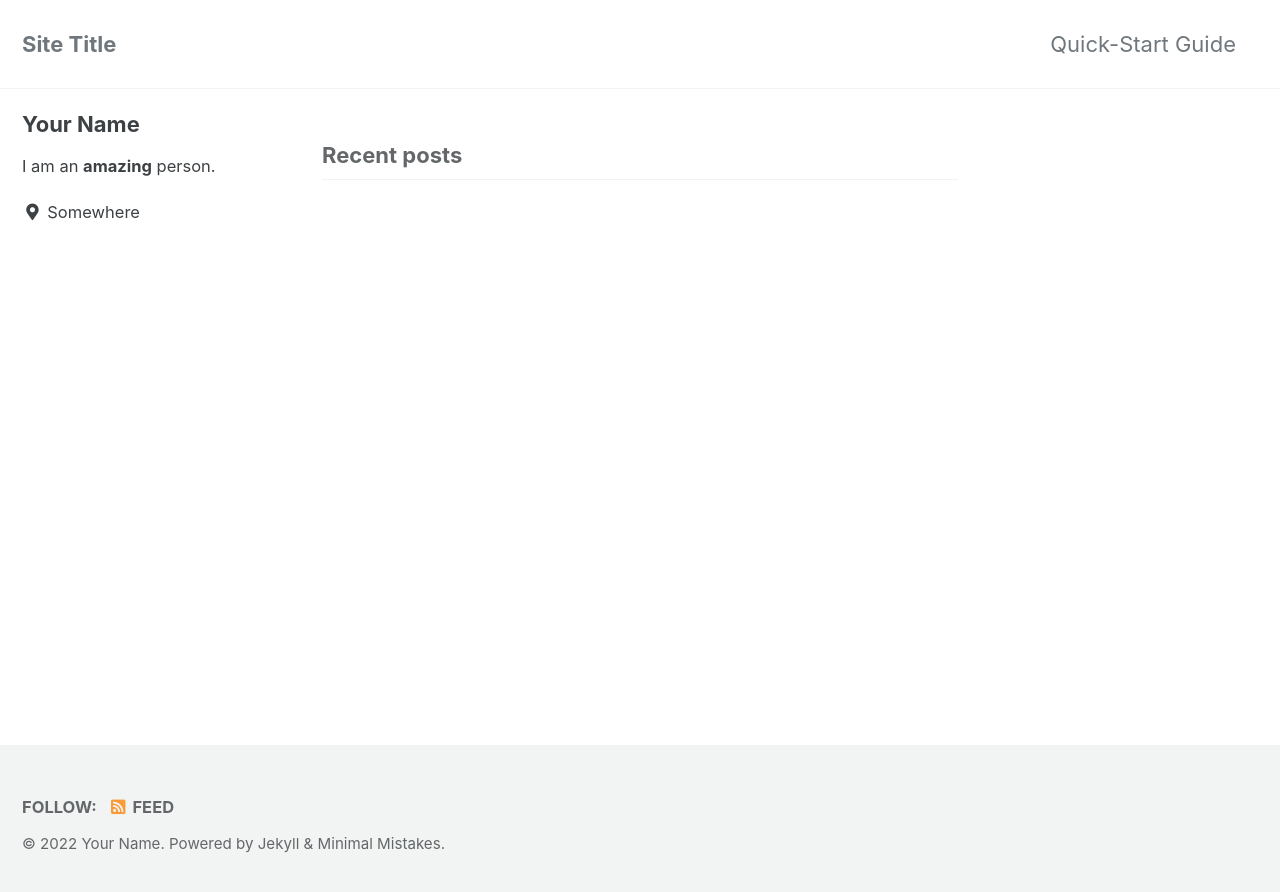
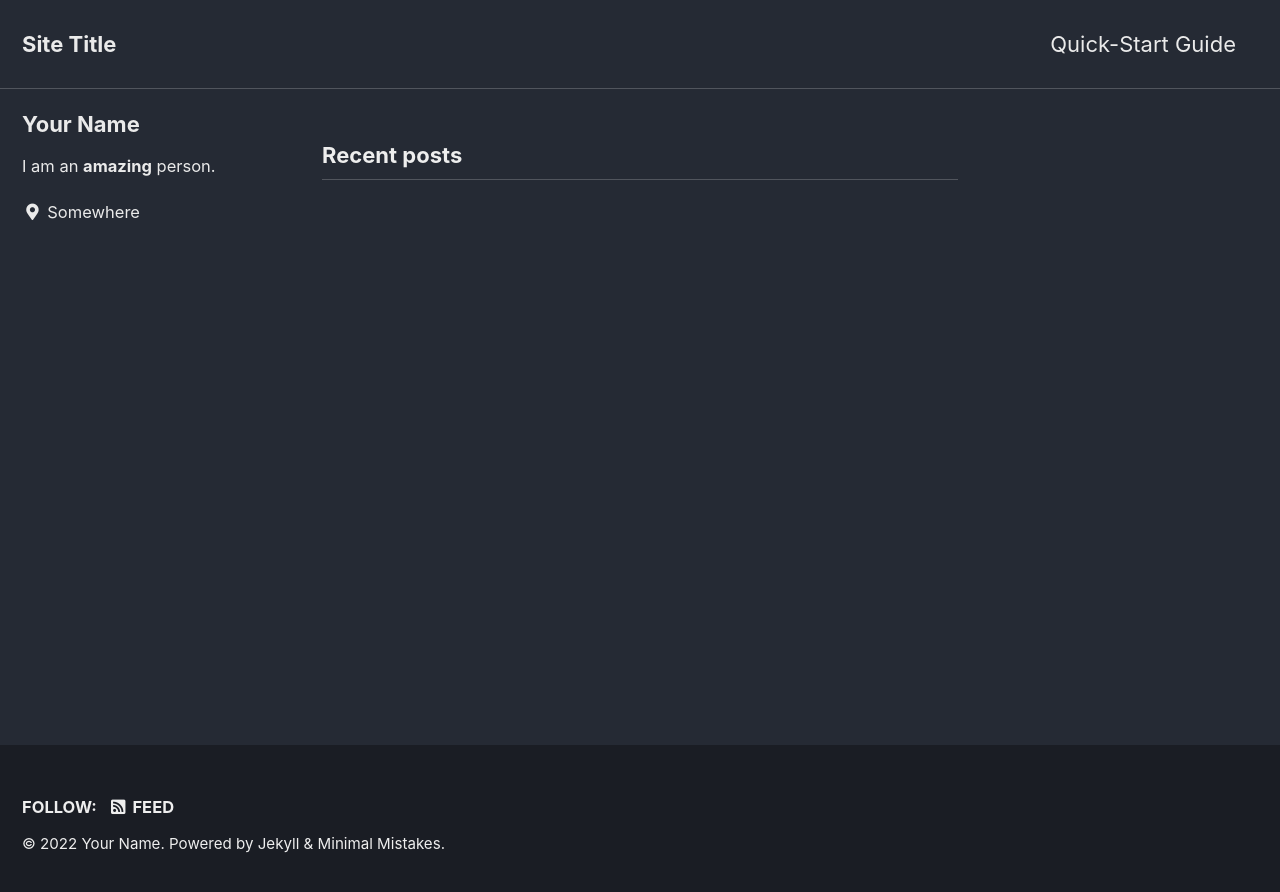
Before and after one commit to HaeunJeon/HaeunJeon.github.io, a Jekyll site: the page built from minimal-mistakes-master/index.html, in a window 1280 px wide. Shown: the top 892 px of the page. Built offline with Jekyll 4.4.1, drawn with Linux system fonts in a browser that asks for light colours; cached includes are drawn as plain includes; the list of posts is cut into pages by our own code.

Commit message:
Update _config.yml

```diff
--- a/minimal-mistakes-master/_config.yml
+++ b/minimal-mistakes-master/_config.yml
@@ -12,7 +12,7 @@
 
 # theme                  : "minimal-mistakes-jekyll"
 # remote_theme           : "mmistakes/minimal-mistakes"
-minimal_mistakes_skin    : "default" # "air", "aqua", "contrast", "dark", "dirt", "neon", "mint", "plum", "sunrise"
+minimal_mistakes_skin    : "dark"
 
 # Site Settings
 locale                   : "en-US"
```
